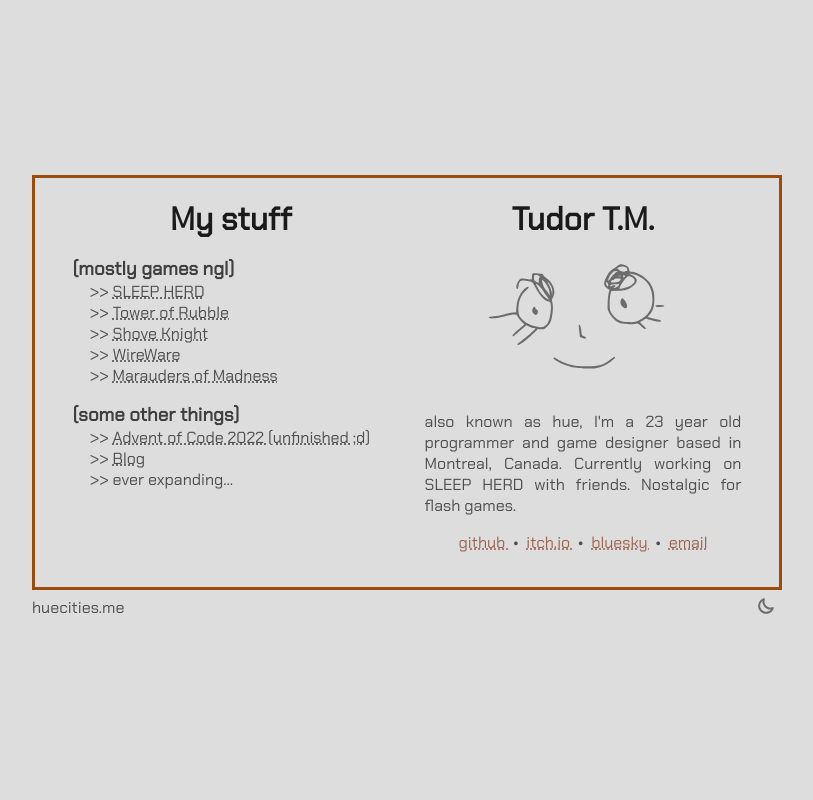
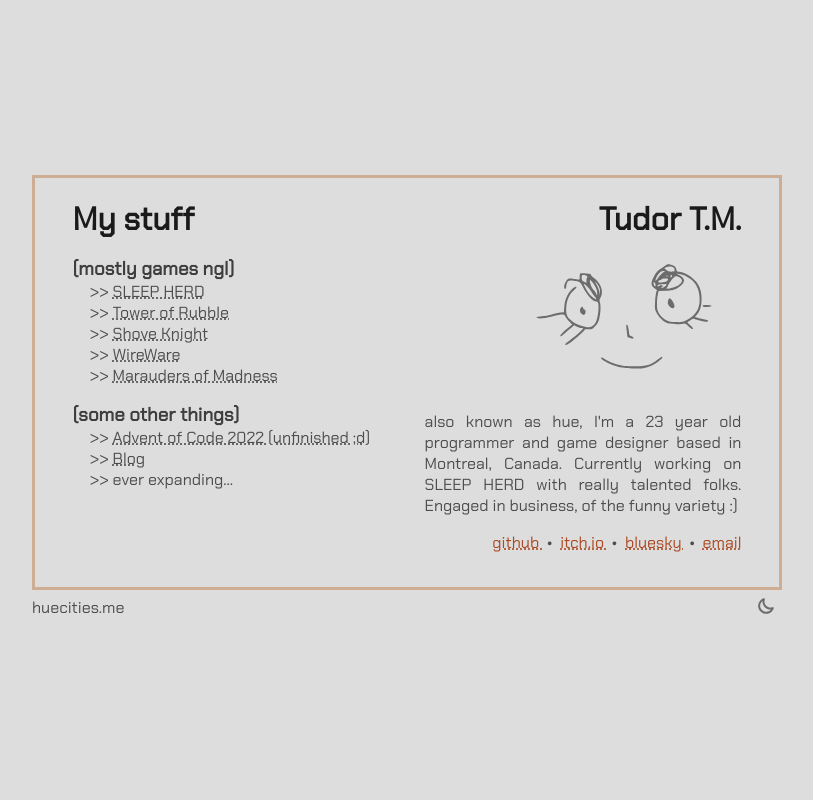
Before and after one commit to huetimes3/personal-site, a PHP site: page / in a window 1280 px wide. Shown: the whole page, without its empty margins (233-1046 px from the left). Run offline with PHP 8.4, Linux system fonts and the light colour scheme.

Commit message:
alright should be last few changes

```diff
--- a/home/index.html
+++ b/home/index.html
@@ -26,7 +26,7 @@
 	<link rel="icon" href="assets/favicon.gif" type="image/png">
 </head>
 
-<body>
+<body id="body">
 	<div id="container">
 		<div id="left" class="col">
 			<h1>My stuff</h1>
@@ -49,7 +49,7 @@
 		<div id="right" class="col">
 			<h1>Tudor T.M.</h1>
 			<img src="assets/self-portrait.svg" alt="self-portrait" id="self-portrait">
-			<p id="blurb">also known as hue, I'm a 23 year old programmer and game designer based in Montreal, Canada. Currently working on SLEEP HERD with friends. Nostalgic for flash games.</p>
+			<p id="blurb">also known as hue, I'm a 23 year old programmer and game designer based in Montreal, Canada. Currently working on SLEEP HERD with really talented folks. Engaged in business, of the funny variety :)</p>
 			<div id="links">
 				<a href="https://github.com/huetimes3" target="_blank" rel="noopener noreferrer">
 					github
--- a/home/script.js
+++ b/home/script.js
@@ -1,4 +1,3 @@
-// set attribute for the page depending on if browser is in dark mode or not
 document.addEventListener('DOMContentLoaded', function() {
 	var isDarkDefault = window.matchMedia('(prefers-color-scheme: dark)').matches;
 	if (isDarkDefault) {
@@ -7,9 +6,13 @@ document.addEventListener('DOMContentLoaded', function() {
 	  	document.documentElement.setAttribute('data-theme', 'light');
 	}
 	var darkModeToggle = document.getElementById('dark-mode-toggle');
-	//either link to moon or sun svg icon
+
 	darkModeToggle.innerHTML = isDarkDefault ? '<img src="assets/sun_icon.svg" alt="light mode">' : '<img src="assets/moon_icon.svg" alt="dark mode">';
 	darkModeToggle.addEventListener('click', toggleDarkMode);
+
+	setTimeout(function() {
+		document.getElementById('body').style.transition = 'all 1s ease';
+	}, 500);
 });
 
 function toggleDarkMode() {
--- a/home/styles.css
+++ b/home/styles.css
@@ -1,6 +1,6 @@
 :root {
-    --primary-color: #9f644d;
-    --secondary-color: #9b4c0c;
+    --primary-color: #aa4922;
+    --secondary-color: #cdae94;
     --primary-font-color: #4d4d4d;
     --secondary-font-color: #3e3e3e;
     --bg-color: #dddddd;
@@ -27,6 +27,7 @@ html, body {
     height: 100%;
     background-color: var(--bg-color);
     font-family: "Chakra Petch", sans-serif;
+
 }
 
 body {
@@ -34,6 +35,7 @@ body {
     justify-content: center;
     align-items: center;
     flex-direction: column;
+
 }
 
 a {
@@ -61,6 +63,7 @@ p, span {
     padding: 20px;
     display: flex;
     justify-content: space-around;
+
 }
 
 .col {
@@ -71,7 +74,7 @@ p, span {
 }
 
 #left {
-    align-items: center;
+    align-items: start;
 }
 
 #left h3 {
@@ -96,7 +99,8 @@ ul li a:hover {
 }
 
 #right {
-    align-items: center;
+    align-items: end;
+
 }
 
 #right a {
@@ -114,7 +118,8 @@ ul li a:hover {
 }
 
 #links {
-    color: var(--primary-font-color)
+    color: var(--primary-font-color);
+
 }
 
 #footer {
@@ -138,10 +143,10 @@ ul li a:hover {
 }
 
 #footer button img {
-    width: 2rem;
+    height: 2rem;
 }
 
-/* mobile support */
+/* mobile support :p */
 @media (max-width: 768px) {
     #container {
         flex-direction: column-reverse;
```
